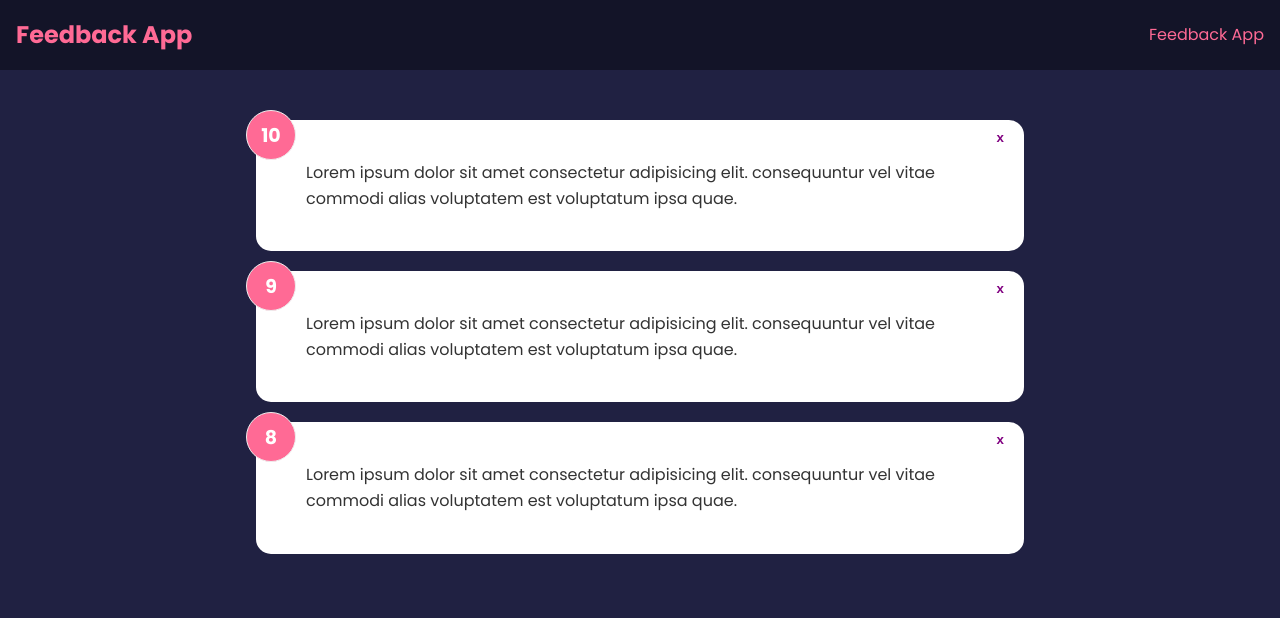
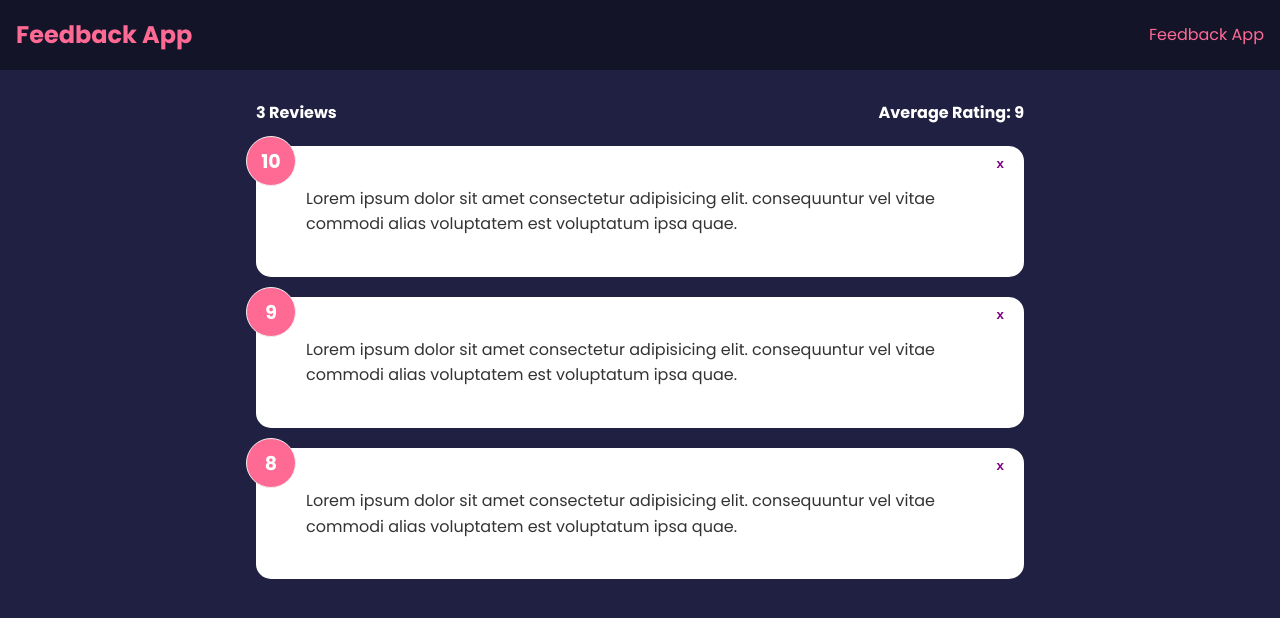
Before and after one commit to michellejanay/Feedback-app, a React (Create React App) app: page / in a window 1280 px wide. Shown: the top 618 px of the page. Built offline with nearby package versions, Linux system fonts and the light colour scheme.

Commit message:
feedback stats: component added, average calculated

```diff
--- a/src/App.js
+++ b/src/App.js
@@ -2,6 +2,7 @@ import { useState } from 'react'
 import Header from './components/Header'
 import FeedbackList from './components/FeedbackList'
 import FeedbackData from './data/FeedbackData'
+import FeedbackStats from './components/FeedbackStats'
 
 const App = () => {
   const [feedback, setFeeback] = useState(FeedbackData)
@@ -16,6 +17,7 @@ const App = () => {
     <>
       <Header />
       <div className="container">
+        <FeedbackStats feedback={feedback}/>
         <FeedbackList feedback={feedback} handleDelete={deleteFeedback} />
       </div>
     </>
--- /dev/null
+++ b/src/components/FeedbackStats.jsx
@@ -0,0 +1,21 @@
+import React from 'react'
+
+const FeedbackStats = ({ feedback }) => {
+  //Calculate average
+
+  let average =
+    feedback.reduce((acc, cur) => {
+      return acc + cur.rating
+    }, 0) / feedback.length
+
+  average = average.toFixed(1).replace(/[.,]0$/,'')
+
+  return (
+    <div className="feedback-stats">
+      <h4>{feedback.length} Reviews</h4>
+      <h4>Average Rating: {isNaN(average) ? 0 : average}</h4>
+    </div>
+  )
+}
+
+export default FeedbackStats
```
